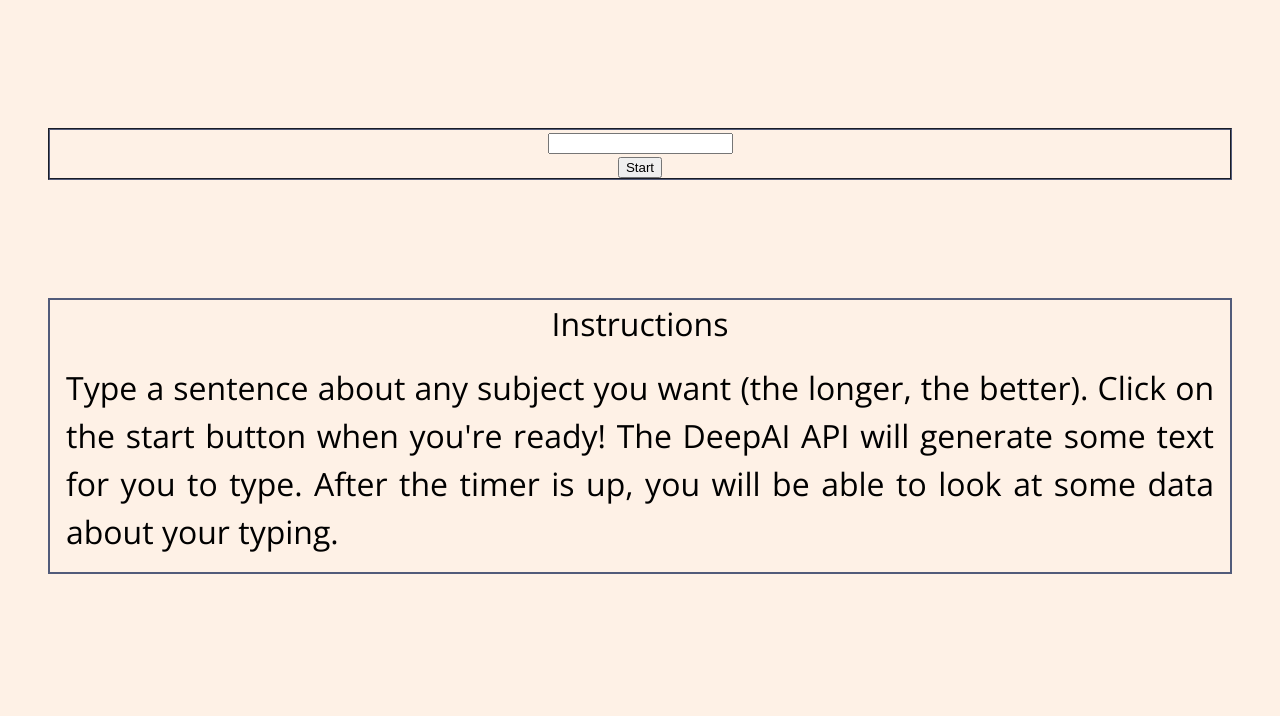
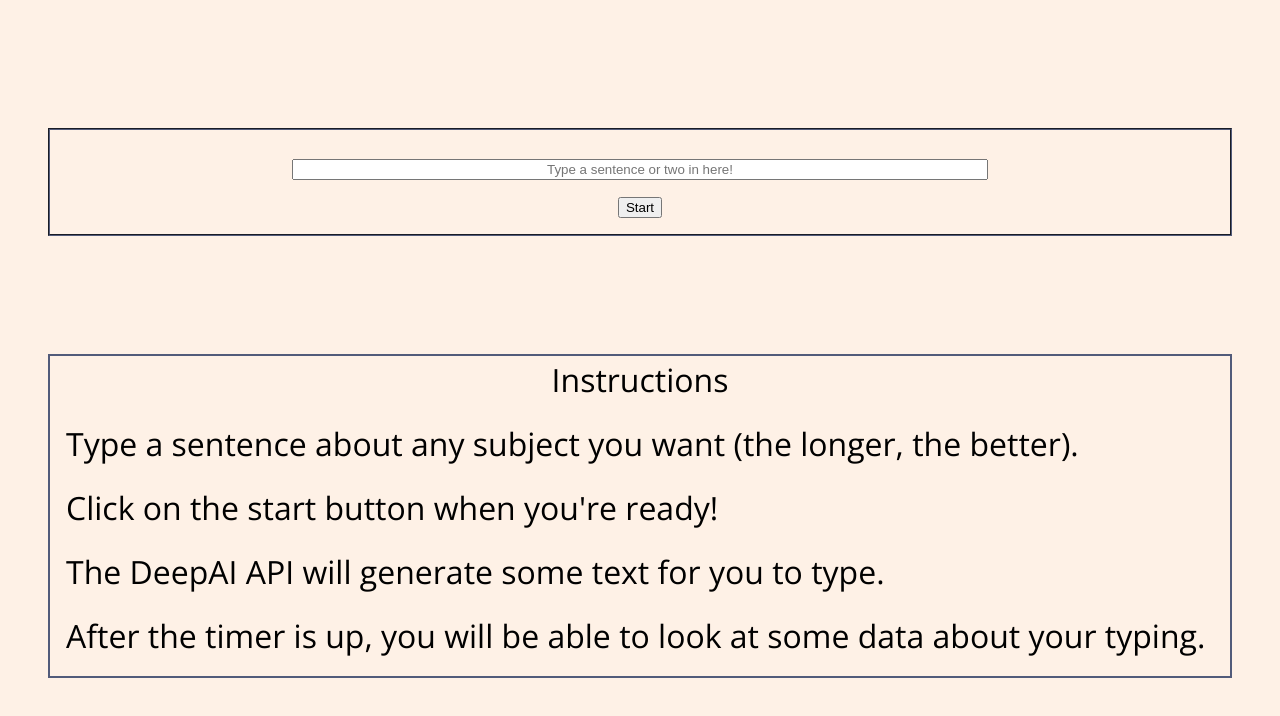
Before and after one commit to jgerville/flowerType, a website built with webpack: page index.html in a window 1280 px wide. Built offline with nearby package versions, Linux system fonts and the light colour scheme; what deepai would draw is missing.

Commit message:
Simplify Start container

```diff
--- a/index.html
+++ b/index.html
@@ -16,8 +16,6 @@
   <div class="page-container">
     <div class="top-half">
       <div class="start-container"></div>
-      <div class="start-button-container"></div>
-
       <div class="timer-container hidden"></div>
       <div class="text-container hidden"></div>
       <div class="stats-container hidden"></div>
@@ -26,7 +24,10 @@
     <div class="bottom-half">
       <div class="instructions">
         <h2>Instructions</h2>
-        <p>Type a sentence about any subject you want (the longer, the better). Click on the start button when you're ready! The DeepAI API will generate some text for you to type. After the timer is up, you will be able to look at some data about your typing.</p>
+        <p>Type a sentence about any subject you want (the longer, the better).</p>
+        <p>Click on the start button when you're ready!</p>
+        <p>The DeepAI API will generate some text for you to type.</p>
+        <p>After the timer is up, you will be able to look at some data about your typing.</p>
       </div>
     </div>
   </div>
--- a/src/scripts/pageView.js
+++ b/src/scripts/pageView.js
@@ -24,7 +24,6 @@ class PageView {
     await this.start.generateText();
 
     this.start.container.classList.add('hidden');
-    this.start.buttonContainer.classList.add('hidden');
     this._renderTextView(this.start.textGenerated);
     this.start.button.removeEventListener('click', this.startButtonHandler);
   }
--- a/src/scripts/start.js
+++ b/src/scripts/start.js
@@ -4,7 +4,6 @@ deepai.setApiKey('5c0c2078-3024-42ff-bc2c-21a937d56980');
 class Start {
   constructor() {
     this.container = document.querySelector('.start-container')
-    this.buttonContainer = document.querySelector('.start-button-container')
     this.textGenerated;
 
     this.render();
@@ -16,17 +15,19 @@ class Start {
     const input = document.createElement('input');
     input.id = 'sentence-input'
     input.type = 'text';
+    input.placeholder = 'Type a sentence or two in here!'
     this.container.appendChild(input);
 
     const button = document.createElement('button');
     button.id = 'start-button'
     button.innerText = 'Start';
-    this.buttonContainer.appendChild(button);
+    this.container.appendChild(button);
   }
 
   async generateText() {
     const input = document.getElementById('sentence-input');
     const value = input.value;
+    input.value = '';
     const resp = await deepai.callStandardApi("text-generator", {
             text: value,
     });
--- a/src/styles/start.scss
+++ b/src/styles/start.scss
@@ -0,0 +1,15 @@
+@use 'variables' as v;
+
+
+.start-container {
+  padding: 1em;
+}
+
+.start-container {
+  input {
+    display: block;
+    width: 60%;
+    text-align: center;
+    margin: 1em auto 1em;
+  }
+}
```
